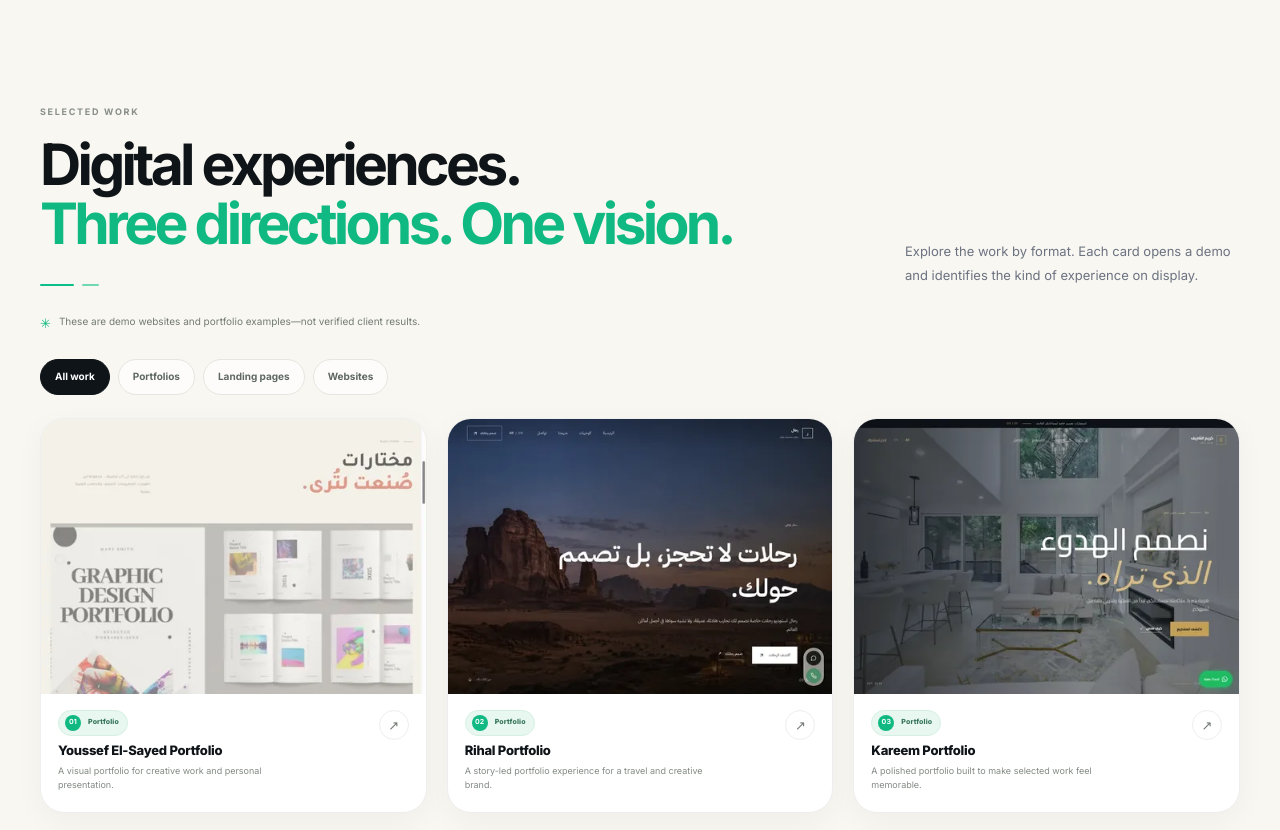
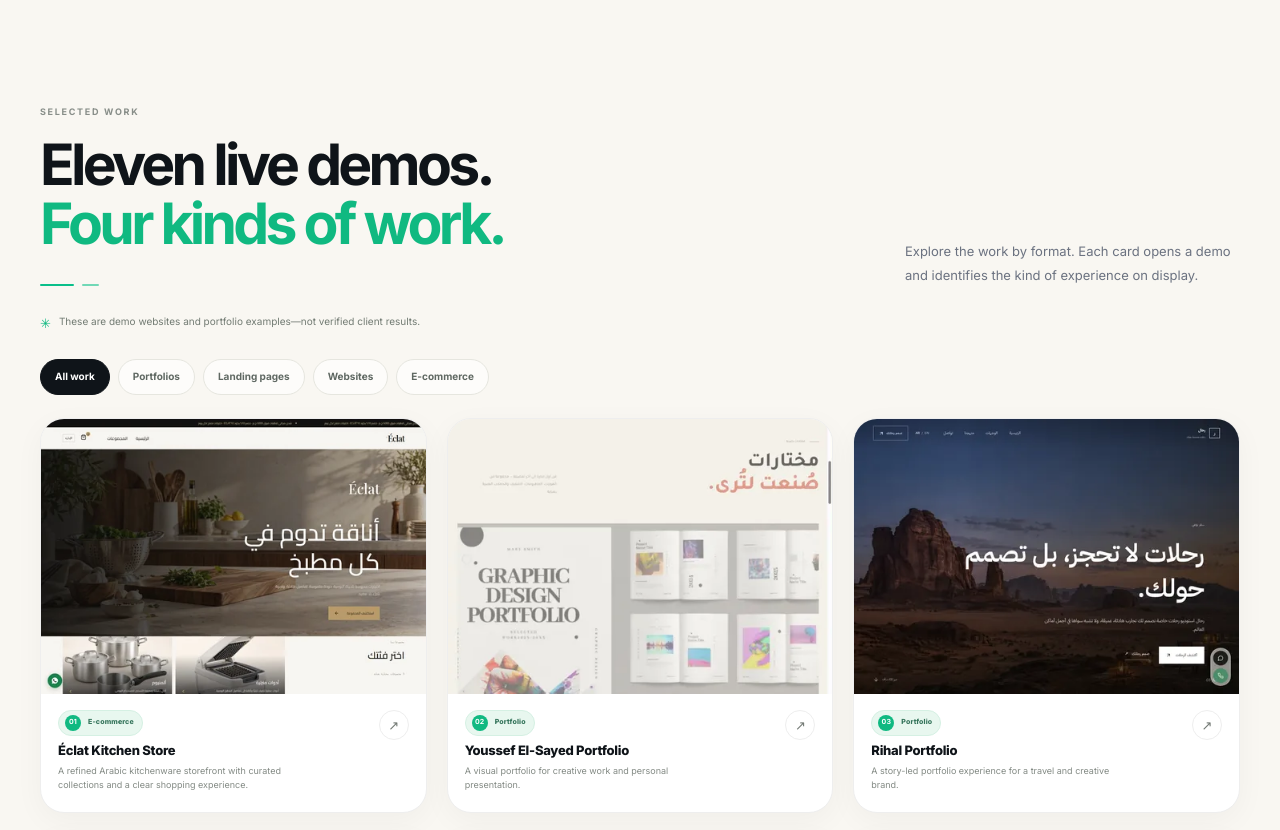
Before and after one commit to qutoof-solutions/qutoof-solutions, a website built with Vite: page index.html in a window 1280 px wide. Shown: the part 1900-2730 px from the top of the page. Built offline with nearby package versions, Linux system fonts and the light colour scheme; some packages are replaced by stand-ins of ours.

Commit message:
Add Éclat e-commerce demo to portfolio

```diff
--- a/index.html
+++ b/index.html
@@ -4,7 +4,7 @@
     <meta charset="UTF-8" />
     <meta name="viewport" content="width=device-width, initial-scale=1.0" />
     <meta name="theme-color" content="#f9f7f2" />
-    <meta name="description" content="Qutoof Solutions builds thoughtful websites, landing pages, and digital experiences designed to help ambitious businesses move forward." />
+    <meta name="description" content="Qutoof Solutions builds thoughtful websites, landing pages, e-commerce stores, and digital experiences designed to help ambitious businesses move forward." />
     <meta name="keywords" content="Qutoof Solutions, digital solutions, business websites, landing pages, e-commerce experiences, web design, digital experiences" />
     <meta name="robots" content="index, follow, max-image-preview:large, max-snippet:-1, max-video-preview:-1" />
     <link rel="canonical" href="https://qutoof-solutions.github.io/qutoof-solutions/" />
@@ -12,7 +12,7 @@
     <meta property="og:url" content="https://qutoof-solutions.github.io/qutoof-solutions/" />
     <meta property="og:site_name" content="Qutoof Solutions" />
     <meta property="og:title" content="Qutoof Solutions | Digital Solutions for Businesses" />
-    <meta property="og:description" content="Thoughtful websites, landing pages, and digital experiences designed to help ambitious businesses move forward." />
+    <meta property="og:description" content="Thoughtful websites, landing pages, e-commerce stores, and digital experiences designed to help ambitious businesses move forward." />
     <meta property="og:image" content="https://qutoof-solutions.github.io/qutoof-solutions/assets/images/logo.png" />
     <meta property="og:image:type" content="image/png" />
     <meta property="og:image:width" content="500" />
@@ -22,7 +22,7 @@
     <meta name="twitter:image" content="https://qutoof-solutions.github.io/qutoof-solutions/assets/images/logo.png" />
     <meta name="twitter:image:alt" content="Qutoof Solutions — قطوف للحلول الرقمية" />
     <meta name="twitter:title" content="Qutoof Solutions | Digital Solutions for Businesses" />
-    <meta name="twitter:description" content="Thoughtful websites, landing pages, and digital experiences designed to help ambitious businesses move forward." />
+    <meta name="twitter:description" content="Thoughtful websites, landing pages, e-commerce stores, and digital experiences designed to help ambitious businesses move forward." />
     <script type="application/ld+json">
       {
         "@context": "https://schema.org",
@@ -37,7 +37,7 @@
               "@type": "ImageObject",
               "url": "https://qutoof-solutions.github.io/qutoof-solutions/assets/images/logo.png"
             },
-            "description": "Qutoof Solutions builds thoughtful websites, landing pages, and digital experiences designed to help ambitious businesses move forward."
+            "description": "Qutoof Solutions builds thoughtful websites, landing pages, e-commerce stores, and digital experiences designed to help ambitious businesses move forward."
           },
           {
             "@type": "WebSite",
@@ -98,12 +98,12 @@
             <div class="eyebrow reveal"><span class="eyebrow-mark"></span><span data-i18n="hero.eyebrow">DIGITAL EXPERIENCES, BUILT WITH INTENT</span></div>
             <h1 class="q-hero-title reveal" id="hero-title" data-i18n-html="hero.title">Digital solutions<br />that move your business <span>forward.</span></h1>
             <p class="hero-lede reveal" data-i18n="hero.subtitle">Thoughtful digital experiences for ambitious businesses.</p>
-            <p class="hero-description reveal" data-i18n="hero.description">Websites, landing pages, and digital experiences designed around your brand, your customers, and your next move.</p>
+            <p class="hero-description reveal" data-i18n="hero.description">Websites, landing pages, and online stores designed around your brand, your customers, and your next move.</p>
             <div class="hero-actions reveal">
               <a class="button button-dark" href="#work"><span data-i18n="hero.viewWork">View Our Work</span><span class="button-arrow" aria-hidden="true">↗</span></a>
               <a class="button button-outline whatsapp-link" href="https://wa.me/201002785919?text=مرحبا%20قطوف" target="_blank" rel="noopener noreferrer"><span class="whatsapp-mark" aria-hidden="true">◔</span><span data-i18n="hero.contact">Start a Project</span></a>
             </div>
-            <div class="hero-proof reveal"><span class="proof-mark" aria-hidden="true">10</span><p data-i18n="hero.proof">Digital experiences. Three directions. One vision.</p></div>
+            <div class="hero-proof reveal"><span class="proof-mark" aria-hidden="true">11</span><p data-i18n="hero.proof">Digital experiences. Four formats. One vision.</p></div>
           </div>
 
           <div class="hero-visual reveal" aria-label="Qutoof portfolio visual" data-i18n-aria="a11y.heroVisual">
@@ -112,7 +112,7 @@
               <div class="hero-window-body">
               <div class="hero-preview"><img class="hero-preview-image" src="/assets/images/portfolio/rihal-portfolio-800.webp" srcset="/assets/images/portfolio/rihal-portfolio-480.webp 480w, /assets/images/portfolio/rihal-portfolio-800.webp 800w, /assets/images/portfolio/rihal-portfolio-1120.webp 1120w" sizes="(max-width: 1100px) calc(100vw - 48px), 580px" alt="Rihal portfolio demo website preview" width="1120" height="800" decoding="async" fetchpriority="high" /><div class="hero-preview-stat"><strong>01</strong><small data-i18n="hero.previewStat">Selected demo</small></div></div>
               </div>
-              <div class="hero-window-footer"><span data-i18n="hero.breakdown">portfolio · websites · landing</span><strong data-i18n="hero.signature">BUILT WITH INTENT</strong></div>
+              <div class="hero-window-footer"><span data-i18n="hero.breakdown">portfolios · websites · landing pages · e-commerce</span><strong data-i18n="hero.signature">BUILT WITH INTENT</strong></div>
             </div>
           </div>
         </div>
@@ -133,15 +133,17 @@
 
       <section class="section-section work-section" id="work" aria-labelledby="work-title">
         <div class="page-shell">
-          <div class="section-heading work-heading reveal"><div><span class="section-kicker" data-i18n="work.kicker">THE PORTFOLIO</span><h2 id="work-title" data-i18n-html="work.title">Ten live demos.<br /><span>Three kinds of work.</span></h2><div class="q-green-line" aria-hidden="true"></div></div><p data-i18n="work.intro">Explore the work by format. Every card opens the live demo and tells you what kind of experience it is.</p></div>
+          <div class="section-heading work-heading reveal"><div><span class="section-kicker" data-i18n="work.kicker">THE PORTFOLIO</span><h2 id="work-title" data-i18n-html="work.title">Eleven live demos.<br /><span>Four kinds of work.</span></h2><div class="q-green-line" aria-hidden="true"></div></div><p data-i18n="work.intro">Explore the work by format. Every card opens the live demo and tells you what kind of experience it is.</p></div>
           <p class="demo-note reveal"><span aria-hidden="true">✳</span><span data-i18n="work.disclaimer">These are demo websites and portfolio examples—not verified client results.</span></p>
           <div class="work-filters reveal" role="group" data-i18n-aria="a11y.workFilters">
             <button type="button" class="work-filter is-active" data-filter="all" aria-pressed="true" data-i18n="work.filters.all">All work</button>
             <button type="button" class="work-filter" data-filter="portfolio" aria-pressed="false" data-i18n="work.filters.portfolio">Portfolios</button>
             <button type="button" class="work-filter" data-filter="landing" aria-pressed="false" data-i18n="work.filters.landing">Landing pages</button>
             <button type="button" class="work-filter" data-filter="website" aria-pressed="false" data-i18n="work.filters.website">Websites</button>
+            <button type="button" class="work-filter" data-filter="ecommerce" aria-pressed="false" data-i18n="work.filters.ecommerce">E-commerce</button>
           </div>
           <div class="portfolio-grid" id="portfolio-grid" data-motion-group>
+            <a class="project-card q-card" data-category="ecommerce" href="https://eclat-kitchen-store.pages.dev/" target="_blank" rel="noopener noreferrer"><span class="project-image"><img src="./assets/images/portfolio/eclat-kitchen-store-800.webp" srcset="./assets/images/portfolio/eclat-kitchen-store-480.webp 480w, ./assets/images/portfolio/eclat-kitchen-store-800.webp 800w, ./assets/images/portfolio/eclat-kitchen-store-1120.webp 1120w" sizes="360px" alt="Éclat Kitchen Store live e-commerce demo preview" width="1120" height="800" loading="lazy" decoding="async" /><span class="project-open-label">Open demo <span aria-hidden="true">↗</span></span></span><span class="project-meta"><span><span class="project-category"><b>01</b>E-commerce</span><strong>Éclat Kitchen Store</strong><span class="project-description">A refined Arabic kitchenware storefront with curated collections and a clear shopping experience.</span></span><span class="project-arrow" aria-hidden="true">↗</span></span></a>
             <a class="project-card q-card" data-category="portfolio" href="https://youssef-el-sayed-portfolio.pages.dev/" target="_blank" rel="noopener noreferrer"><span class="project-meta"><span><span class="project-category">Portfolio</span><strong>Youssef El-Sayed Portfolio</strong><span class="project-description">A visual portfolio for creative work and personal presentation.</span></span><span class="project-arrow" aria-hidden="true">↗</span></span></a>
             <a class="project-card q-card" data-category="portfolio" href="https://rihal-portfolio.pages.dev/" target="_blank" rel="noopener noreferrer"><span class="project-meta"><span><span class="project-category">Portfolio</span><strong>Rihal Portfolio</strong><span class="project-description">A story-led portfolio experience for a travel and creative brand.</span></span><span class="project-arrow" aria-hidden="true">↗</span></span></a>
             <a class="project-card q-card" data-category="portfolio" href="https://qutoof-solutions.github.io/kareem-portfolio/" target="_blank" rel="noopener noreferrer"><span class="project-meta"><span><span class="project-category">Portfolio</span><strong>Kareem Portfolio</strong><span class="project-description">A polished portfolio built to make selected work feel memorable.</span></span><span class="project-arrow" aria-hidden="true">↗</span></span></a>
--- a/js/lang.js
+++ b/js/lang.js
@@ -2,7 +2,7 @@ export const copy = {
   en: {
     meta: {
       title: "Qutoof Solutions | Digital Solutions for Businesses",
-      description: "Qutoof Solutions builds thoughtful websites, landing pages, and digital experiences designed to help ambitious businesses move forward."
+      description: "Qutoof Solutions builds thoughtful websites, landing pages, e-commerce stores, and digital experiences designed to help ambitious businesses move forward."
     },
     a11y: {
       skip: "Skip to content", language: "Choose language", menu: "Open navigation menu",
@@ -14,10 +14,10 @@ export const copy = {
       status: "Available for new projects", eyebrow: "DIGITAL EXPERIENCES, BUILT WITH INTENT",
       title: "Digital solutions<br />that move your business <span>forward.</span>",
       subtitle: "Thoughtful digital experiences for ambitious businesses.",
-      description: "Websites, landing pages, and digital experiences designed around your brand, your customers, and your next move.",
-      viewWork: "View Our Work", contact: "Start a Project", proof: "Digital experiences. Three directions. One vision.",
+      description: "Websites, landing pages, and online stores designed around your brand, your customers, and your next move.",
+      viewWork: "View Our Work", contact: "Start a Project", proof: "Digital experiences. Four formats. One vision.",
       scroll: "SCROLL TO EXPLORE", note: "BUILT AROUND YOUR NEXT MOVE",
-      previewStat: "Selected demo", breakdown: "websites · landing pages · digital experiences", signature: "BUILT WITH INTENT"
+      previewStat: "Selected demo", breakdown: "portfolios · websites · landing pages · e-commerce", signature: "BUILT WITH INTENT"
     },
     services: {
       kicker: "WHAT WE DO", title: "Digital experiences.<br /><span>Built around your business.</span>",
@@ -30,12 +30,12 @@ export const copy = {
       ]
     },
     work: {
-      kicker: "SELECTED WORK", title: "Digital experiences.<br /><span>Three directions. One vision.</span>",
+      kicker: "SELECTED WORK", title: "Eleven live demos.<br /><span>Four kinds of work.</span>",
       intro: "Explore the work by format. Each card opens a demo and identifies the kind of experience on display.",
       disclaimer: "These are demo websites and portfolio examples—not verified client results.",
       footer: "Have a project like one of these?", cta: "Ask us on WhatsApp",
-      filters: { all: "All work", portfolio: "Portfolios", landing: "Landing pages", website: "Websites" },
-      categories: { portfolio: "Portfolio", landing: "Landing page", website: "Website" }, open: "Open demo"
+      filters: { all: "All work", portfolio: "Portfolios", landing: "Landing pages", website: "Websites", ecommerce: "E-commerce" },
+      categories: { portfolio: "Portfolio", landing: "Landing page", website: "Website", ecommerce: "E-commerce" }, open: "Open demo"
     },
     process: {
       kicker: "THE PROCESS", title: "Sharp thinking.<br /><span>Beautiful execution.</span>",
@@ -72,7 +72,7 @@ export const copy = {
   ar: {
     meta: {
       title: "قطوف للحلول الرقمية | حلول رقمية لأعمال طموحة",
-      description: "تطوّر قطوف للحلول الرقمية مواقع وصفحات هبوط وتجارب رقمية مدروسة تساعد الأعمال الطموحة على التقدم."
+      description: "تطوّر قطوف للحلول الرقمية مواقع وصفحات هبوط ومتاجر إلكترونية وتجارب رقمية مدروسة تساعد الأعمال الطموحة على التقدم."
     },
     a11y: {
       skip: "انتقل إلى المحتوى", language: "اختر اللغة", menu: "افتح قائمة التنقل",
@@ -84,10 +84,10 @@ export const copy = {
       status: "متاح لاستقبال مشاريع جديدة", eyebrow: "تجارب رقمية تُبنى بقصد",
       title: "حلول رقمية<br />تدفع أعمالك إلى <span>الأمام.</span>",
       subtitle: "تجارب رقمية مدروسة للأعمال الطموحة.",
-      description: "مواقع وصفحات هبوط وتجارب رقمية تُصمم حول علامتك التجارية وعملائك وخطوتك القادمة.",
-      viewWork: "استكشف أعمالنا", contact: "ابدأ مشروعك", proof: "تجارب رقمية. ثلاثة اتجاهات. رؤية واحدة.",
+      description: "مواقع وصفحات هبوط ومتاجر إلكترونية تُصمم حول علامتك التجارية وعملائك وخطوتك القادمة.",
+      viewWork: "استكشف أعمالنا", contact: "ابدأ مشروعك", proof: "تجارب رقمية. أربعة أنواع. رؤية واحدة.",
       scroll: "مرّر لاكتشاف المزيد", note: "مصممة حول خطوتك القادمة",
-      previewStat: "نموذج مختار", breakdown: "مواقع · صفحات هبوط · تجارب رقمية", signature: "مصمم بهدف"
+      previewStat: "نموذج مختار", breakdown: "بورتفوليو · مواقع · صفحات هبوط · متاجر إلكترونية", signature: "مصمم بهدف"
     },
     services: {
       kicker: "ما نقدمه", title: "تجارب رقمية.<br /><span>مصممة حول أعمالك.</span>",
@@ -100,12 +100,12 @@ export const copy = {
       ]
     },
     work: {
-      kicker: "أعمال مختارة", title: "تجارب رقمية.<br /><span>ثلاثة اتجاهات. رؤية واحدة.</span>",
+      kicker: "أعمال مختارة", title: "أحد عشر نموذجًا حيًا.<br /><span>أربعة أنواع من الأعمال.</span>",
       intro: "استكشف الأعمال حسب نوعها. تفتح كل بطاقة نموذجًا تجريبيًا وتوضح نوع التجربة المعروضة.",
       disclaimer: "هذه نماذج لمواقع تجريبية وأعمال توضيحية، وليست نتائج موثقة لعملاء.",
       footer: "هل لديك مشروع مشابه؟", cta: "استفسر عبر واتساب",
-      filters: { all: "كل الأعمال", portfolio: "بورتفوليو", landing: "صفحات هبوط", website: "مواقع" },
-      categories: { portfolio: "بورتفوليو", landing: "صفحة هبوط", website: "موقع" }, open: "افتح النموذج"
+      filters: { all: "كل الأعمال", portfolio: "بورتفوليو", landing: "صفحات هبوط", website: "مواقع", ecommerce: "متاجر إلكترونية" },
+      categories: { portfolio: "بورتفوليو", landing: "صفحة هبوط", website: "موقع", ecommerce: "متجر إلكتروني" }, open: "افتح النموذج"
     },
     process: {
       kicker: "المنهج", title: "تفكير حاد.<br /><span>وتنفيذ جميل.</span>",
--- a/js/projects.js
+++ b/js/projects.js
@@ -4,6 +4,19 @@ const projectImageSrcset = (stem, widths = [480, 800, 1120]) => widths
   .join(", ");
 
 export const projects = [
+  {
+    category: "ecommerce",
+    title: { en: "Éclat Kitchen Store", ar: "Éclat Kitchen Store" },
+    description: {
+      en: "A refined Arabic kitchenware storefront with curated collections and a clear shopping experience.",
+      ar: "متجر عربي تجريبي لأدوات المطبخ، يعرض مجموعات مختارة ضمن تجربة تسوق واضحة."
+    },
+    image: projectImage("eclat-kitchen-store-800.webp"),
+    imageSrcset: projectImageSrcset("eclat-kitchen-store"),
+    imageWidth: 1120,
+    imageHeight: 800,
+    url: "https://eclat-kitchen-store.pages.dev/"
+  },
   {
     category: "portfolio",
     title: { en: "Youssef El-Sayed Portfolio", ar: "Youssef El-Sayed Portfolio" },
```
Also changed, not shown: README.md, assets/images/portfolio-originals/eclat-kitchen-store.png (added), public/assets/images/portfolio/eclat-kitchen-store-1120.webp (added), public/assets/images/portfolio/eclat-kitchen-store-480.webp (added), public/assets/images/portfolio/eclat-kitchen-store-800.webp (added).
